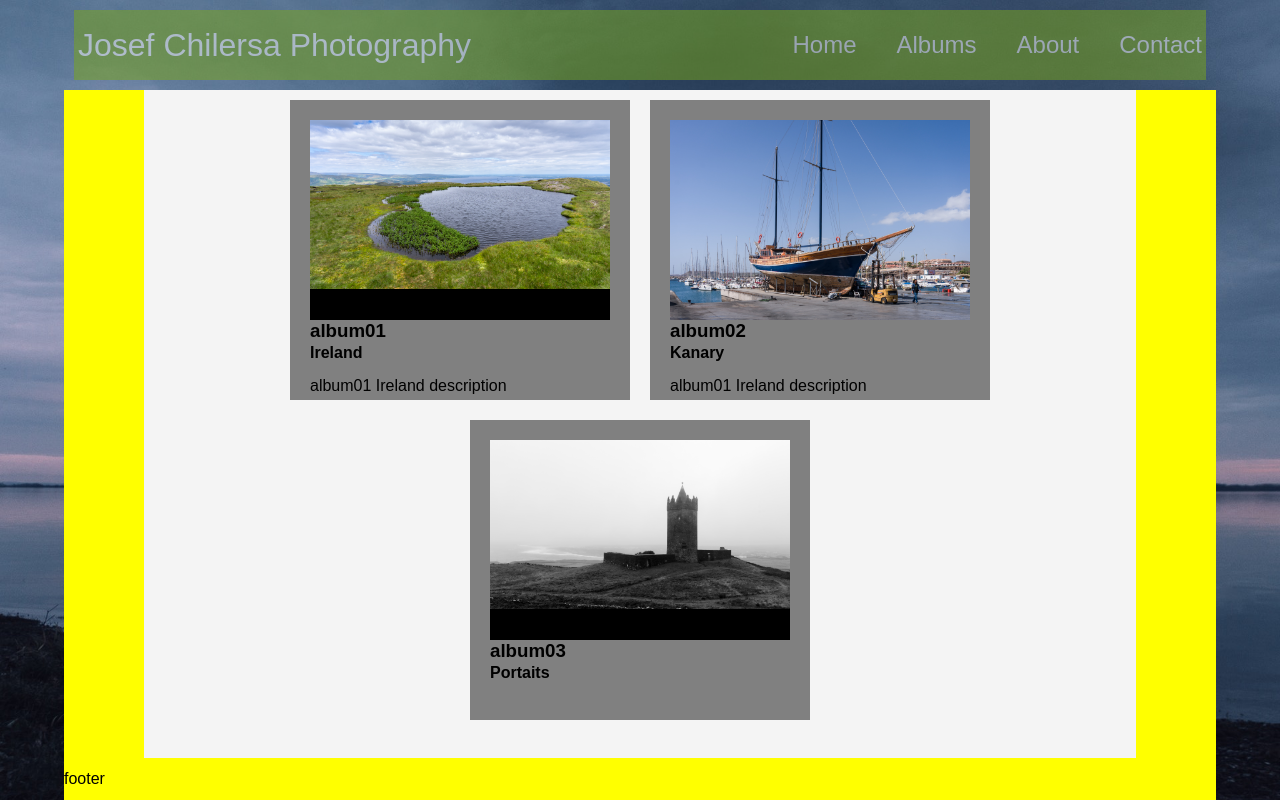
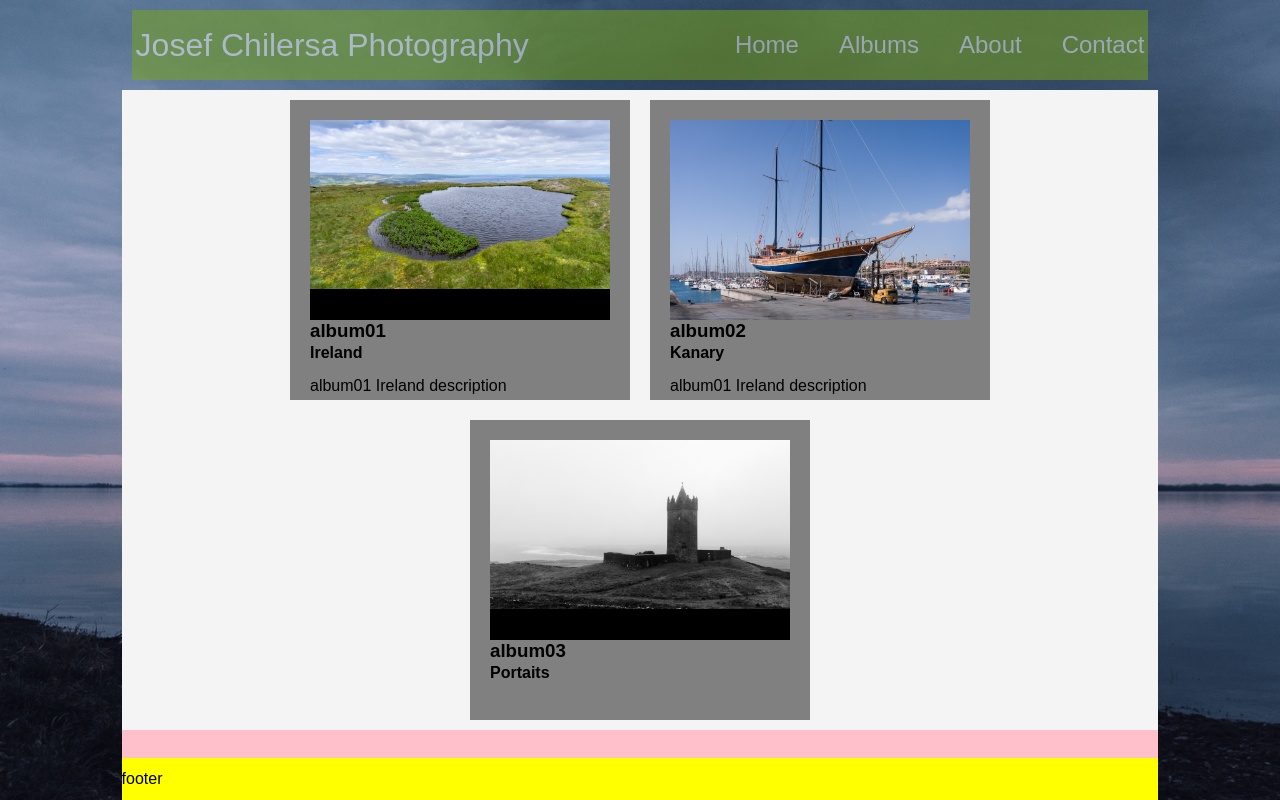
Before and after one commit to frameiteasy/photo-gallery, a React (Create React App) app: page /albums in a window 1280 px wide. Built offline with nearby package versions, Linux system fonts and the light colour scheme; no server answers.

Commit message:
improving wrapping

```diff
--- a/src/App.scss
+++ b/src/App.scss
@@ -44,14 +44,18 @@ img {
   flex-direction: column;
   flex-wrap: nowrap;
   align-items: center;
+  justify-content: flex-start;
   height: 100vh;
-  width: 100%;
+  width: $page-width;
 }
 
 #page__container {
-  background-color: yellow;
+  display: flex;
+  flex-direction: column;
+  justify-content: flex-start;
+  flex-wrap: nowrap;
+  background-color: pink;
   width: $page-width;
+  flex-grow: 1;
   margin: auto;
-  display: inline-block;
-  overflow: hidden;
 }
--- a/src/components/AlbumsCollection/albumsCollection.scss
+++ b/src/components/AlbumsCollection/albumsCollection.scss
@@ -5,7 +5,4 @@
   display: flex;
   justify-content: center;
   flex-wrap: wrap;
-  margin: auto;
-  overflow-y: scroll;
-  overflow-x: auto;
 }
--- a/src/pages/albums/albums.scss
+++ b/src/pages/albums/albums.scss
@@ -1,7 +1,8 @@
 @import '../../config';
 
 #albums__container {
+  display: flex;
+  flex-wrap: wrap;
+  justify-content: flex-start;
   background-color: $light-color;
-  height: 85vh;
-  margin: 0 5rem 0 5rem;
 }
```
